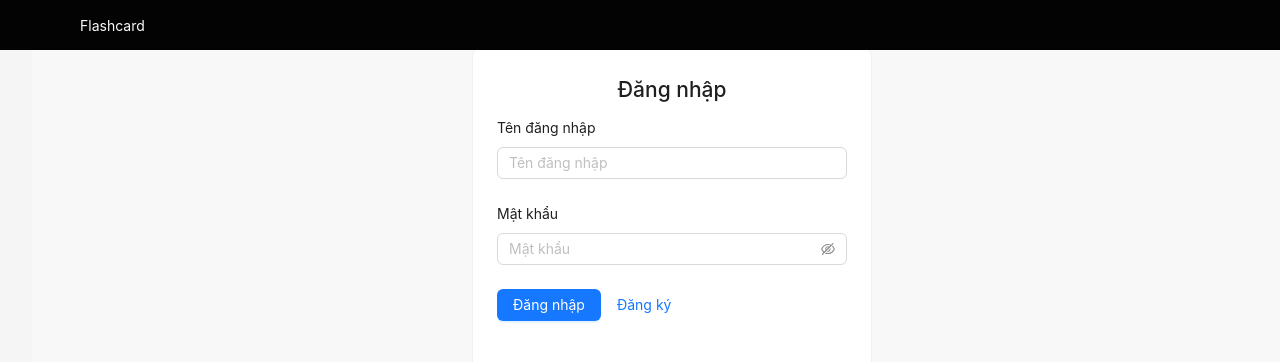
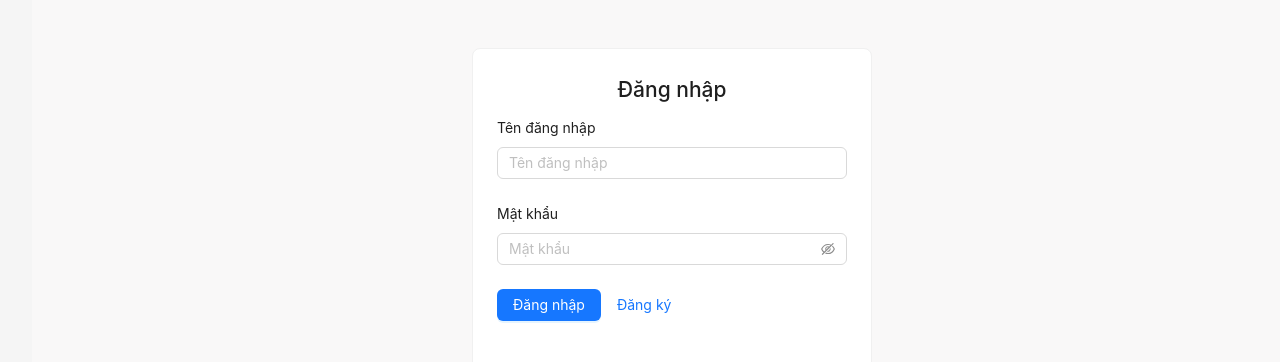
Before and after one commit to Vivfsymr/expense-fe, a Vue app in the folder expense-fe/: page /login in a window 1280 px wide. Shown: the top 362 px of the page. Built offline with nearby package versions, Linux system fonts and the light colour scheme.

Commit message:
Remove AppHeader component from App.vue and adjust flashcard height in FlashcardView.vue

```diff
--- a/expense-fe/src/App.vue
+++ b/expense-fe/src/App.vue
@@ -1,6 +1,5 @@
 <template>
   <a-layout style="min-height: 100vh; width: 100vw; background: #f9f8f8;">
-    <AppHeader />
     <a-layout-content
       :class="layoutContentClass"
       style="width: 100vw;"
@@ -11,7 +10,6 @@
 </template>
 
 <script setup lang="ts">
-import AppHeader from './components/AppHeader.vue';
 import { useRoute } from 'vue-router';
 import { computed } from 'vue';
 
--- a/expense-fe/src/views/FlashcardView.vue
+++ b/expense-fe/src/views/FlashcardView.vue
@@ -301,7 +301,7 @@ onMounted(() => {
 
 .flashcard {
   width: 100%;
-  height: 850px;
+  height: 900px;
   perspective: 1000px;
   user-select: none;
 }
```
